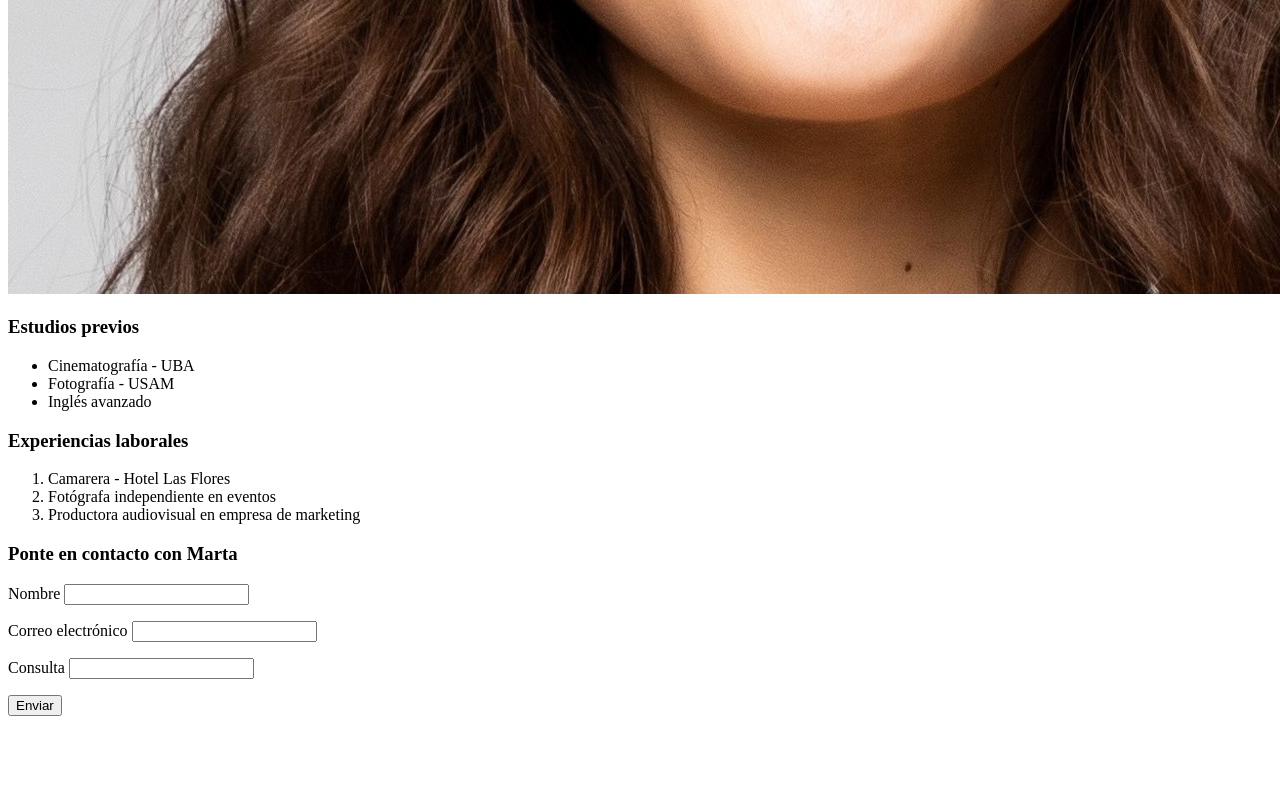
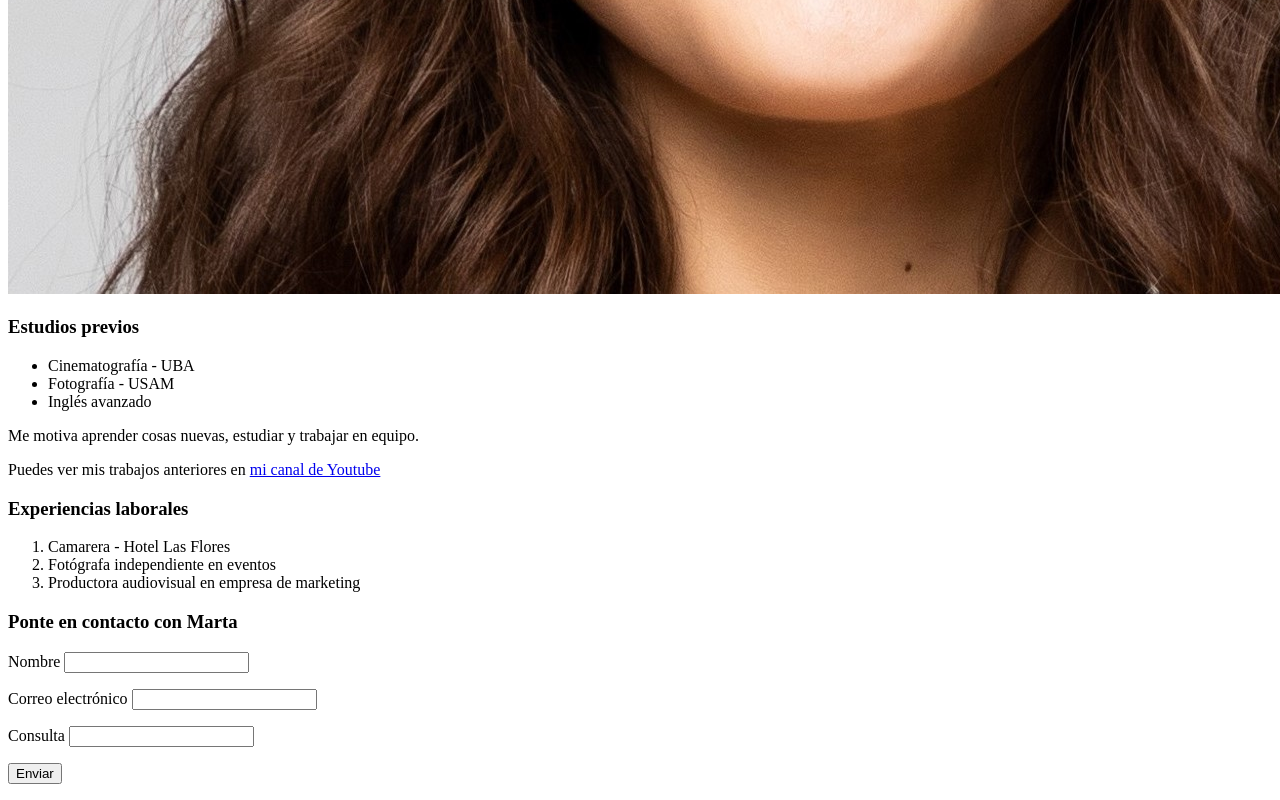
Before and after one commit to magalices/webmaster, a plain HTML site: page M1U3/Tarea CV HTML.html in a window 1280 px wide. Shown: the part 1274-2074 px from the top of the page. Before the commit the page ends 2006 px from the top, so only its background shows below. Drawn offline with Linux system fonts and the light colour scheme.

Commit message:
Actualización y CV

```diff
--- a/M1U3/Tarea CV HTML.html
+++ b/M1U3/Tarea CV HTML.html
@@ -23,6 +23,8 @@
         <li>Fotografía - USAM</li>
         <li>Inglés avanzado</li>
     </ul>
+    <p>Me motiva aprender cosas nuevas, estudiar y trabajar en equipo.</p>
+    <p>Puedes ver mis trabajos anteriores en <a href="https://www.youtube.com/">mi canal de Youtube</a></p>
     <h3>Experiencias laborales</h3>
     <ol>
         <li>Camarera - Hotel Las Flores</li>
```
